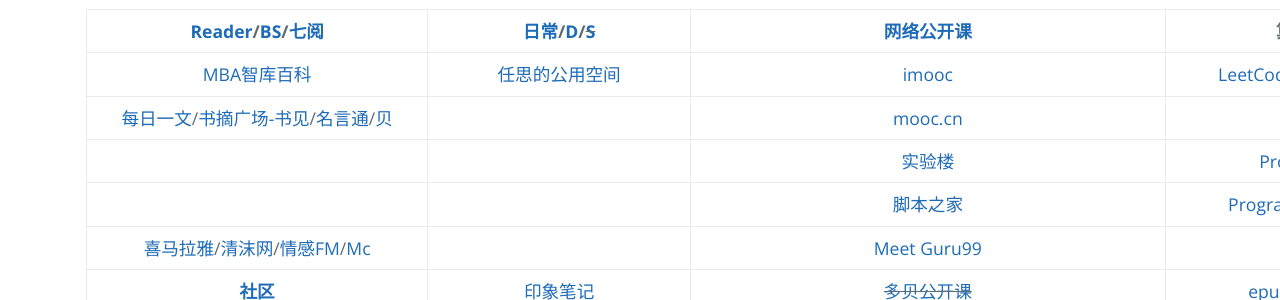
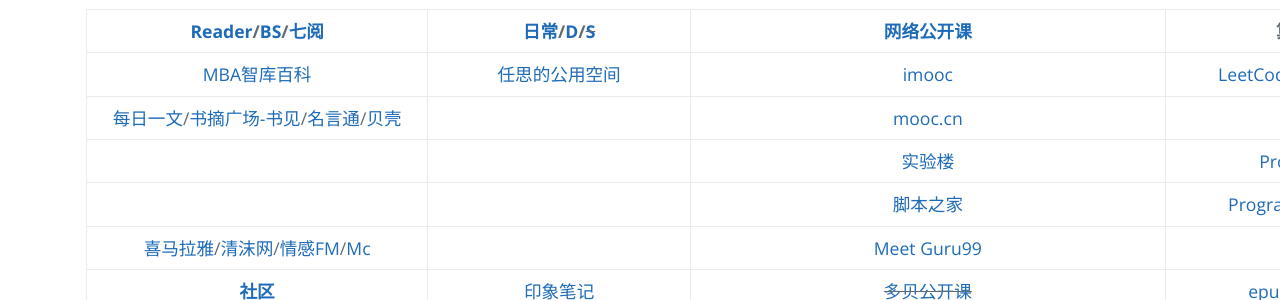
Before and after one commit to AmbroseRen/test, a Jekyll site: the page built from navigation.md, in a window 1280 px wide. Shown: the part 124-424 px from the top of the page. Built offline with Jekyll 4.4.1, drawn with Linux system fonts in a browser that asks for light colours; our own code applies the rules of GitHub Pages for plain Markdown files; the repository's description, which GitHub fills in, is left out.

Commit message:
Update navigation.md

```diff
--- a/navigation.md
+++ b/navigation.md
@@ -26,7 +26,7 @@
 | [Reader](Library/BookListsOne.md)/[BS](Library/BookSearch.md)/[七阅](https://www.7sbook.com/index/disk/index.html) | [日常](https://ambroseren.github.io/test/indexes.html)/[D](Data/DataRank.md)/~~[S](https://shouku123.com/rensi)~~ | [网络公开课](Library/LearnPlatform.md) | 算法社区 |
 |:---:|:---:|:---:|:---:|
 | [MBA智库百科](https://wiki.mbalib.com/wiki/首页) | [任思的公用空间](http://rensi.ys168.com/) | [imooc](https://www.imooc.com/course/list) | [LeetCode](https://leetcode.com/problemset/all/)/[LeetCode-cn](https://leetcode-cn.com/problemset/all/) |
-| [每日一文](https://meiriyiwen.com/random)/[书摘广场-书见](https://memo.bookfere.com/community/posts/all)/[名言通](https://www.mingyantong.com/)/[贝](Library/excerpt.md) | []() | [mooc.cn](https://www.cmooc.com/course) | []() |
+| [每日一文](https://meiriyiwen.com/random)/[书摘广场-书见](https://memo.bookfere.com/community/posts/all)/[名言通](https://www.mingyantong.com/)/[贝壳](Library/excerpt.md) | []() | [mooc.cn](https://www.cmooc.com/course) | []() |
 | []() | []() | [实验楼](https://www.lanqiao.cn/courses/) | [Project Euler](https://projecteuler.net/archives) |
 | []() | []() | [脚本之家](https://www.jb51.net/list/index_1.htm) | [Programming Praxis](https://programmingpraxis.com/) |
 | [喜马拉雅](https://www.ximalaya.com/my/subscribed/)/[清沫网](https://www.qingmo.net/)/[情感FM](https://www.qingmo.net/qingganfm)/[Mc](Art/Music/index.md) | []() | [Meet Guru99](https://www.guru99.com/) | __工具__ |
```
